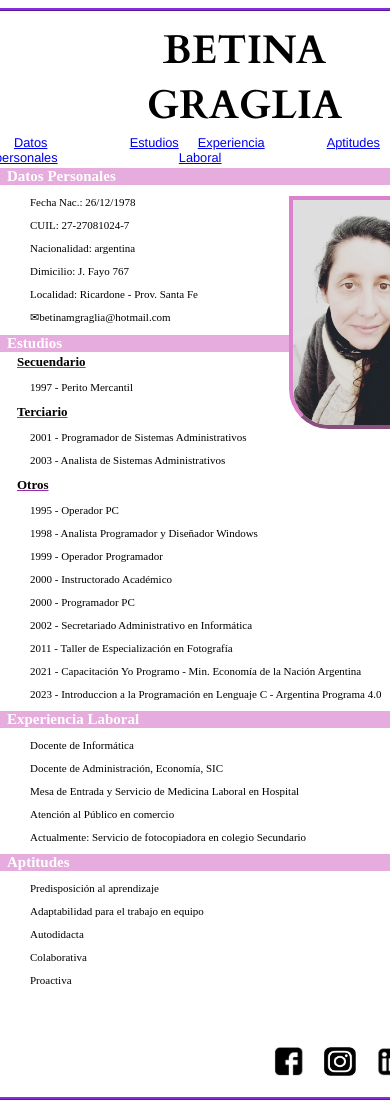
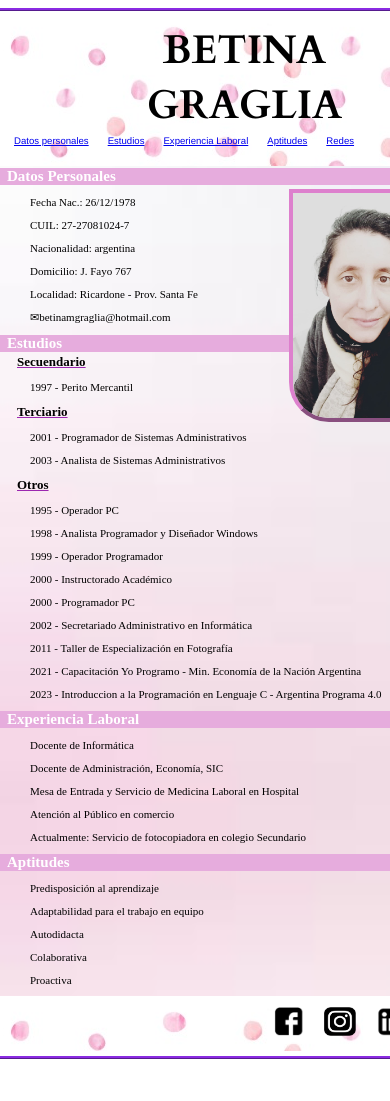
Before and after one commit to BeMarGra/Curriculum-Web, a plain HTML site: page index.html in a window 390 px wide. Shown: the top 1101 px of the page. After the commit the page ends 1067 px from the top, so only its background shows below. Drawn offline with Linux system fonts and the light colour scheme.

Commit message:
Add files via upload
tratando de arreglar el fondo

```diff
--- a/index.html
+++ b/index.html
@@ -28,7 +28,7 @@
                 <p>Fecha Nac.: 26/12/1978</p>
                 <p>CUIL: 27-27081024-7</p>
                 <p>Nacionalidad: argentina</p>
-                <p>Dimicilio: J. Fayo 767</p>
+                <p>Domicilio: J. Fayo 767</p>
                 <p>Localidad: Ricardone - Prov. Santa Fe</p>
                 <p>✉betinamgraglia@hotmail.com</p>
             </div>
--- a/styles.css
+++ b/styles.css
@@ -7,7 +7,7 @@ body{
 div.contenedor{
     display: flex;
     width: 800px;
-    height: 1600px;
+    height: 1610px;
     flex-direction: column;
     border-style: ridge;
     border-color: blueviolet;
@@ -94,8 +94,8 @@ footer{
     position: relative;
     display: flex;
     width: 100%;
-    height: 98px;
-    top: 1500px;
+    height: 95px;
+    top: 1513px;
     background-image: url(https://github.com/BeMarGra/curriculum-web/blob/main/fondo1.jpg?raw=true);
     z-index: 1;
     align-items: flex-end;
@@ -125,7 +125,7 @@ footer{
     div.contenedor{
         display: flex;
         width: 490px;
-        height: 1086px;
+        height: 1045px;
         flex-direction: column;
         border-style: ridge;
         border-color: blueviolet;
@@ -147,11 +147,11 @@ footer{
     }
 
     header{
-        osition: absolute;
+        position: absolute;
         display: flex;
         width: 100%;
         height: 160px;
-        background-image: url(../imágenes/fondo1.jpg);
+        background-image: url(https://github.com/BeMarGra/curriculum-web/blob/main/fondo1.jpg?raw=true);
         align-content: center;
         flex-wrap: wrap;
         z-index: 0;
@@ -178,7 +178,7 @@ footer{
         justify-content: flex-start;
         color: #9C27B0;
         font-family: 'Franklin Gothic Medium', 'Arial Narrow', Arial, sans-serif;
-        font-size: 0.8rem;
+        font-size: 0.6rem;
         text-decoration: none;
     }
 
@@ -192,7 +192,7 @@ footer{
         width: 100%;
         top: 155px;
         height: 80%;
-        background-image: url(../imágenes/fondo9.jpeg);
+        background-image: url(https://github.com/BeMarGra/curriculum-web/blob/main/fondo9.jpeg?raw=true);
         background-size: cover;
     }
 
@@ -221,9 +221,9 @@ footer{
         position: relative;
     display: flex;
     width: 100%;
-    height: 67px;
-    top: 1019px;
-    background-image: url(../imágenes/fondo1.jpg);
+    height:55px;
+    top: 985px;
+    background-image: url(https://github.com/BeMarGra/curriculum-web/blob/main/fondo1.jpg?raw=true);
     z-index: 1;
     align-items: flex-end;
     flex-direction: row;
```
